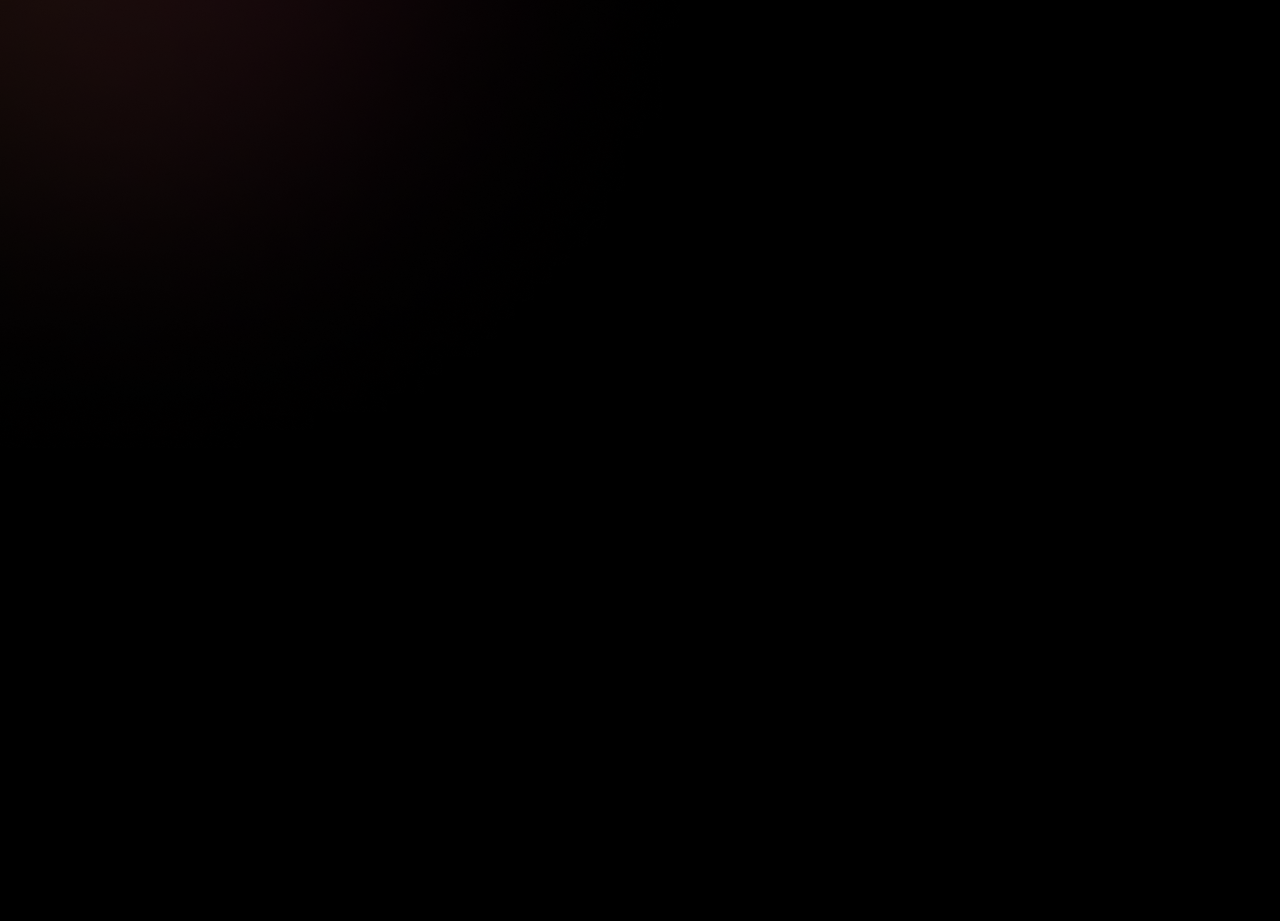
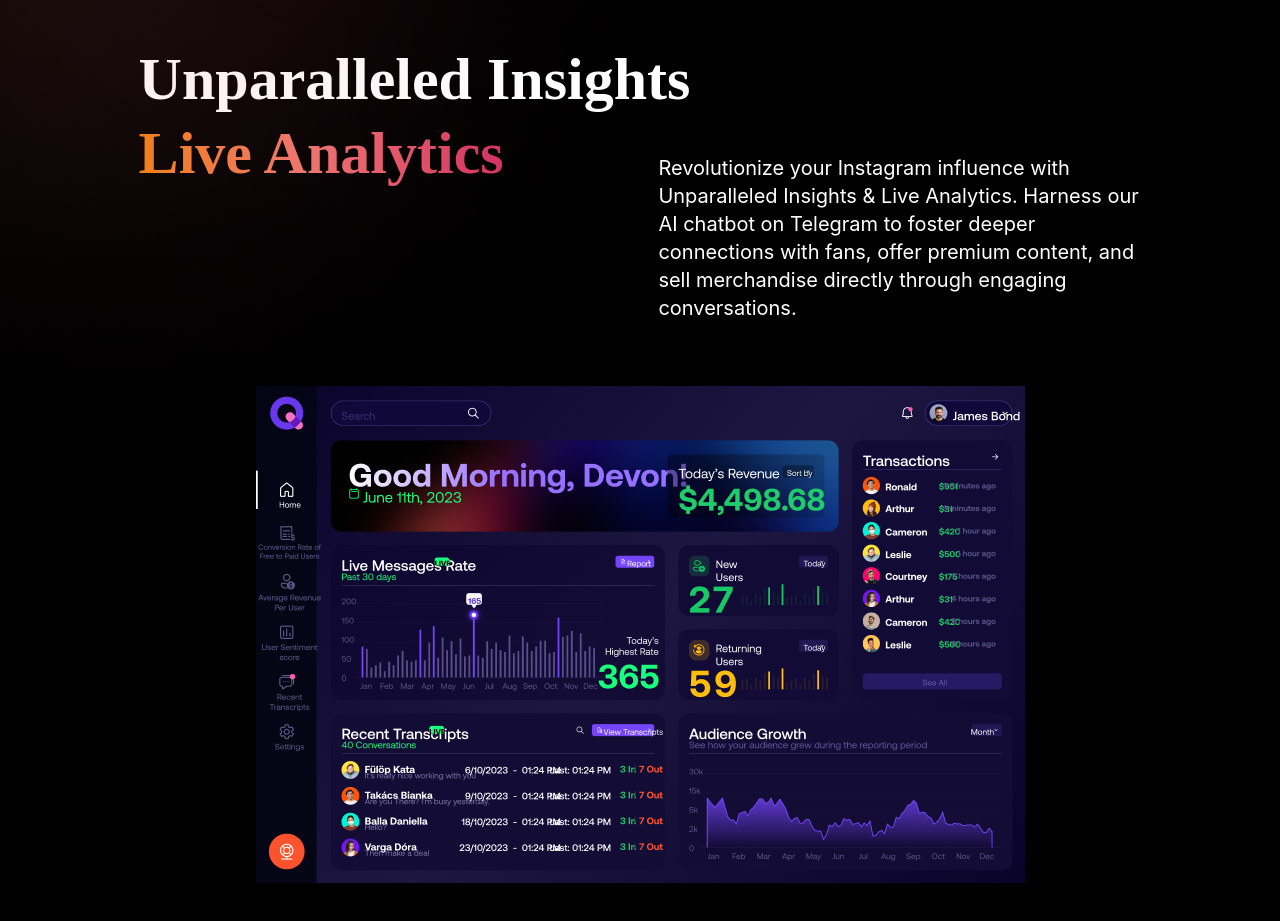
Before and after one commit to babulakterfsd/DreamTalk, a Next.js app: page / in a window 1280 px wide. Shown: the part 3180-4101 px from the top of the page. Before the commit the page ends 3689 px from the top, so only its background shows below. Built offline with nearby package versions, Linux system fonts and the light colour scheme.

Commit message:
analytics completed for desktop.

```diff
--- a/src/app/page.tsx
+++ b/src/app/page.tsx
@@ -1,5 +1,6 @@
 'use client';
 
+import Analytics from '@/components/ui/Analytics';
 import Features from '@/components/ui/Features';
 import Hero from '@/components/ui/Hero';
 import Monetize from '@/components/ui/Monetize';
@@ -19,6 +20,7 @@
       <Possibilities />
       <Features />
       <Monetize />
+      <Analytics />
     </>
   );
 }
--- /dev/null
+++ b/src/components/ui/Analytics.tsx
@@ -0,0 +1,27 @@
+import Image from 'next/image';
+import analytics from '../../../public/assets/images/dashboard.png';
+const Analytics = () => {
+  return (
+    <div className="lg:py-36">
+      <div className="main-container">
+        <div className="title flex justify-center gap-x-6">
+          <h2 className="font-giahfita font-bold lg:text-6xl lg:leading-[74px] lg:tracking-normal">
+            Unparalleled Insights <br />
+            <span className="gradientText">Live Analytics</span>
+          </h2>
+          <p className="font-inter font-normal lg:text-xl lg:leading-7 lg:w-[483px] lg:mt-28 lg:-ml-14 lg:mb-16">
+            Revolutionize your Instagram influence with Unparalleled Insights &
+            Live Analytics. Harness our AI chatbot on Telegram to foster deeper
+            connections with fans, offer premium content, and sell merchandise
+            directly through engaging conversations.
+          </p>
+        </div>
+        <div className="flex justify-center items-center">
+          <Image src={analytics} alt="analytics" />
+        </div>
+      </div>
+    </div>
+  );
+};
+
+export default Analytics;
```
